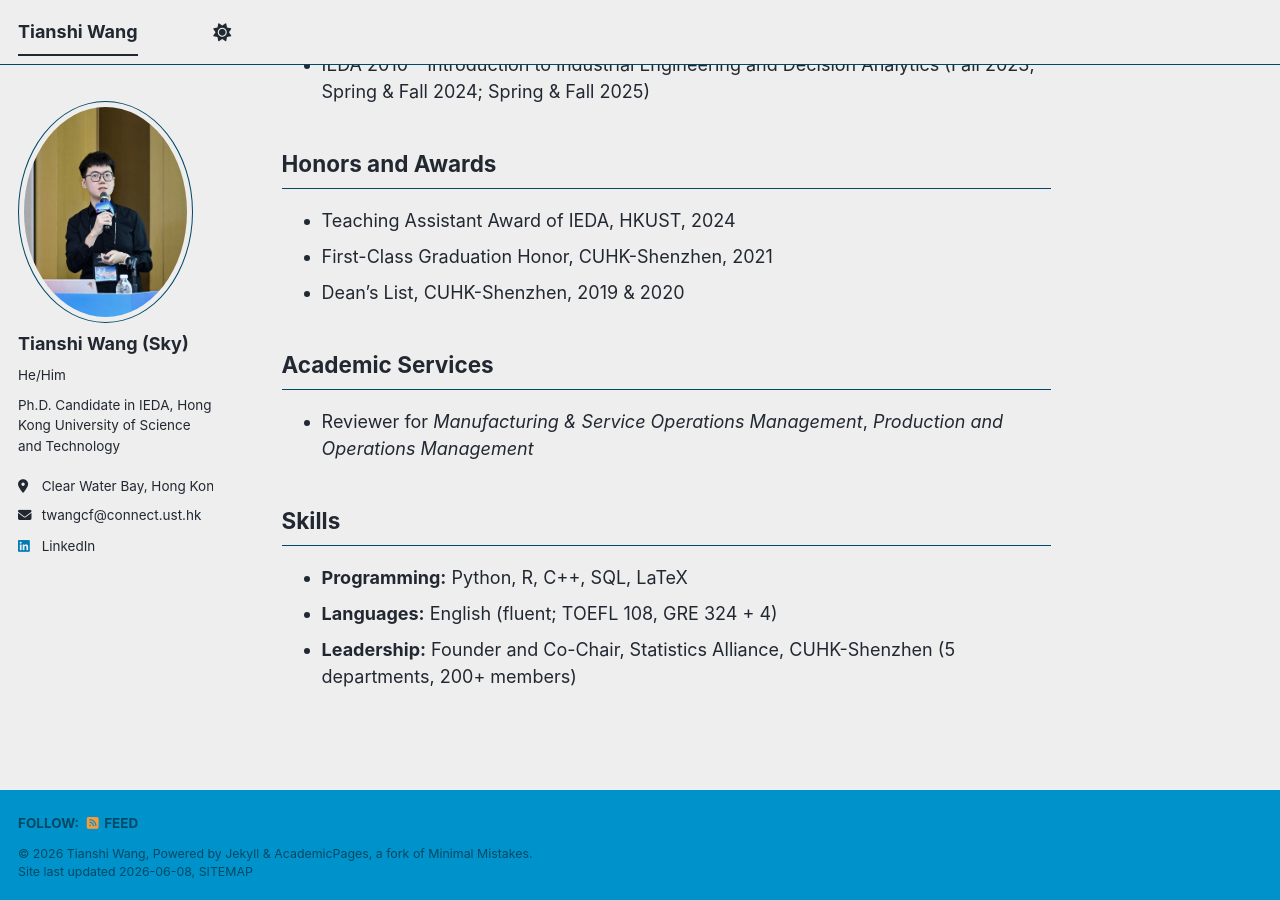
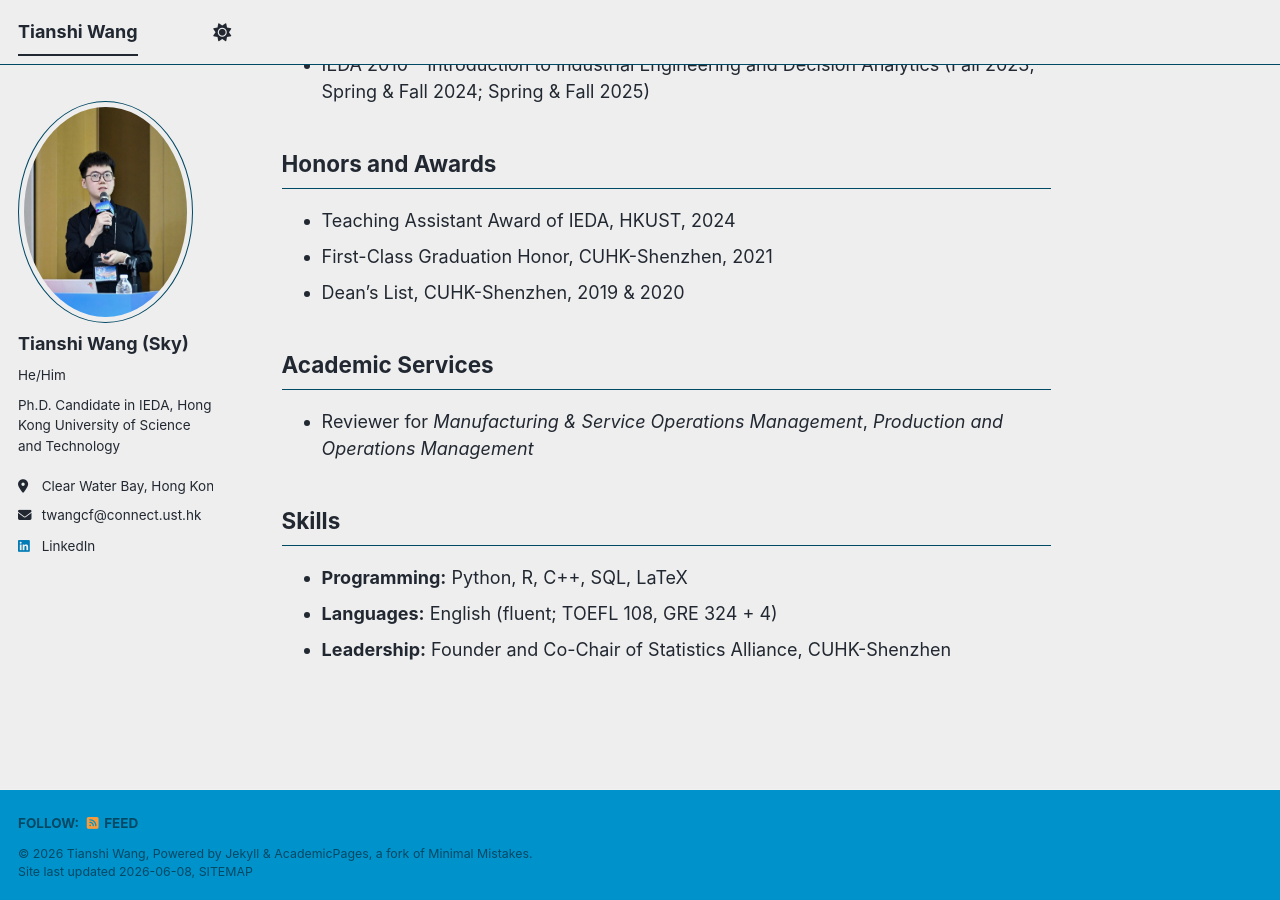
Before and after one commit to skywang1999/skywang1999.github.io, a Jekyll site: the page built from _pages/about.md, in a window 1280 px wide and 900 px high, scrolled down 1217 px. Built offline with Jekyll 4.4.1, drawn with Linux system fonts in a browser that asks for light colours; a script bundle is joined from its source files by our own code; library files that are not in the unit come from our copies.

Commit message:
Update leadership description in about.md

```diff
--- a/_pages/about.md
+++ b/_pages/about.md
@@ -59,4 +59,4 @@ My research interests include _inventory management, supply chain management, ri
 
 - **Programming:** Python, R, C++, SQL, LaTeX
 - **Languages:** English (fluent; TOEFL 108, GRE 324 + 4)
-- **Leadership:** Founder and Co-Chair, Statistics Alliance, CUHK-Shenzhen (5 departments, 200+ members)
+- **Leadership:** Founder and Co-Chair of Statistics Alliance, CUHK-Shenzhen
```
